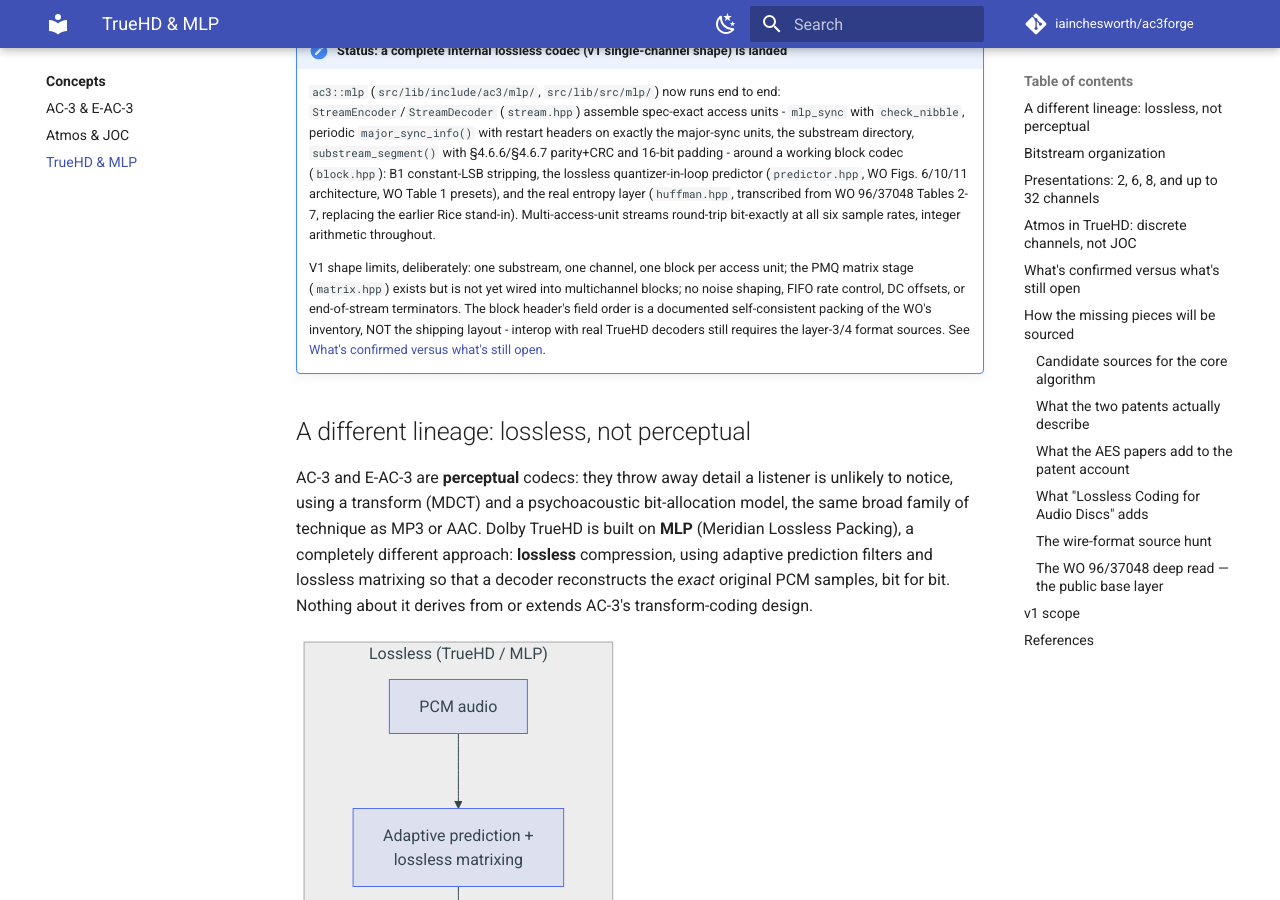
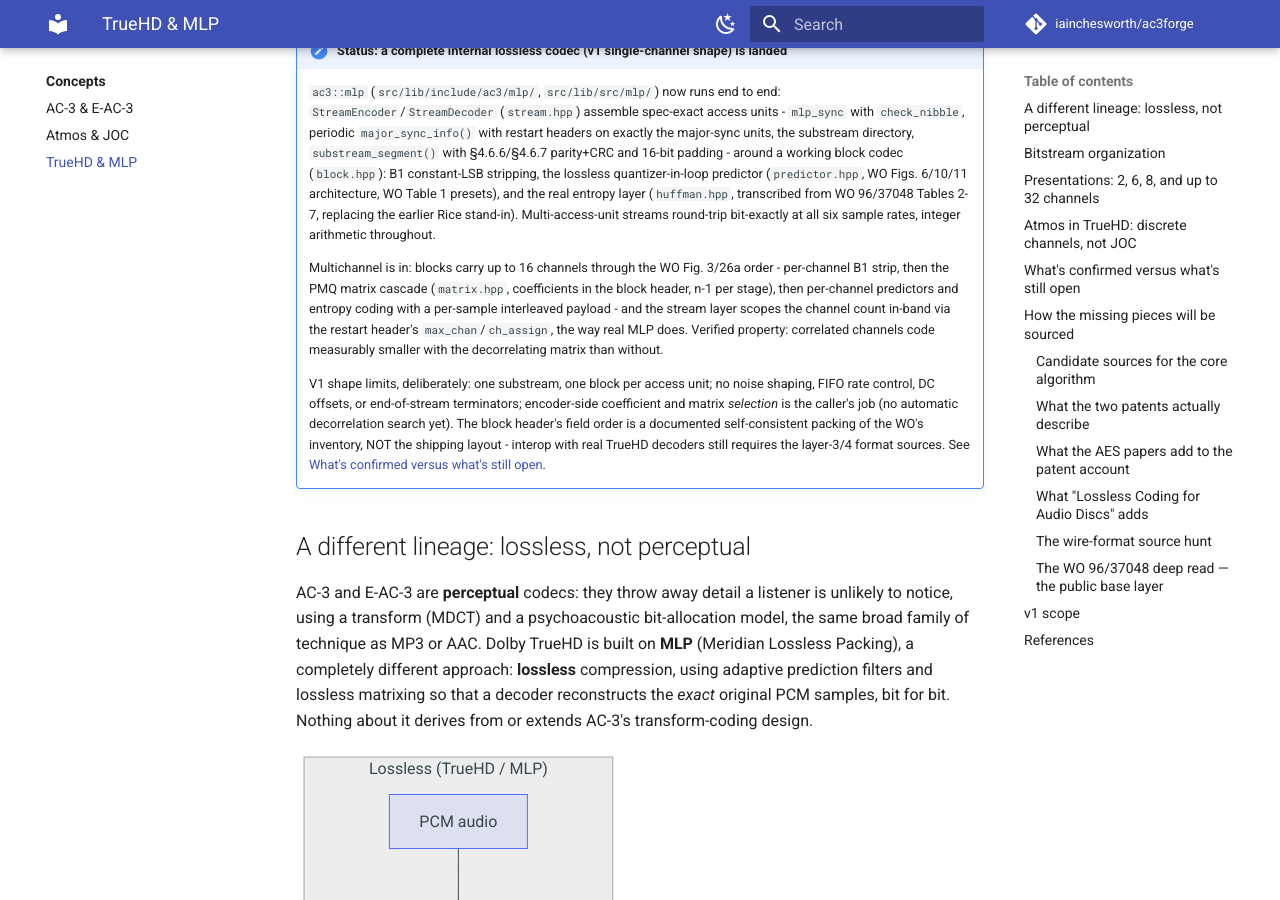
Before and after one commit to iainchesworth/ac3forge, an MkDocs documentation site: the page built from docs/concepts/truehd-mlp.md, in a window 1280 px wide and 900 px high, scrolled down 344 px. Built offline with MkDocs 1.6.1 and Material for MkDocs 9.7.7, drawn with Linux system fonts in a browser that asks for light colours; comment, search, counter and statistics services are not loaded.

Commit message:
docs: status note - multichannel blocks and matrix are wired in

```diff
--- a/docs/concepts/truehd-mlp.md
+++ b/docs/concepts/truehd-mlp.md
@@ -17,9 +17,16 @@
     from WO 96/37048 Tables 2-7, replacing the earlier Rice stand-in). Multi-access-unit streams
     round-trip bit-exactly at all six sample rates, integer arithmetic throughout.
 
-    V1 shape limits, deliberately: one substream, one channel, one block per access unit; the
-    PMQ matrix stage (`matrix.hpp`) exists but is not yet wired into multichannel blocks; no
-    noise shaping, FIFO rate control, DC offsets, or end-of-stream terminators. The block
+    Multichannel is in: blocks carry up to 16 channels through the WO Fig. 3/26a order -
+    per-channel B1 strip, then the PMQ matrix cascade (`matrix.hpp`, coefficients in the block
+    header, n-1 per stage), then per-channel predictors and entropy coding with a per-sample
+    interleaved payload - and the stream layer scopes the channel count in-band via the restart
+    header's `max_chan`/`ch_assign`, the way real MLP does. Verified property: correlated
+    channels code measurably smaller with the decorrelating matrix than without.
+
+    V1 shape limits, deliberately: one substream, one block per access unit; no noise shaping,
+    FIFO rate control, DC offsets, or end-of-stream terminators; encoder-side coefficient and
+    matrix *selection* is the caller's job (no automatic decorrelation search yet). The block
     header's field order is a documented self-consistent packing of the WO's inventory, NOT the
     shipping layout - interop with real TrueHD decoders still requires the layer-3/4 format
     sources. See [What's confirmed versus what's still
```
